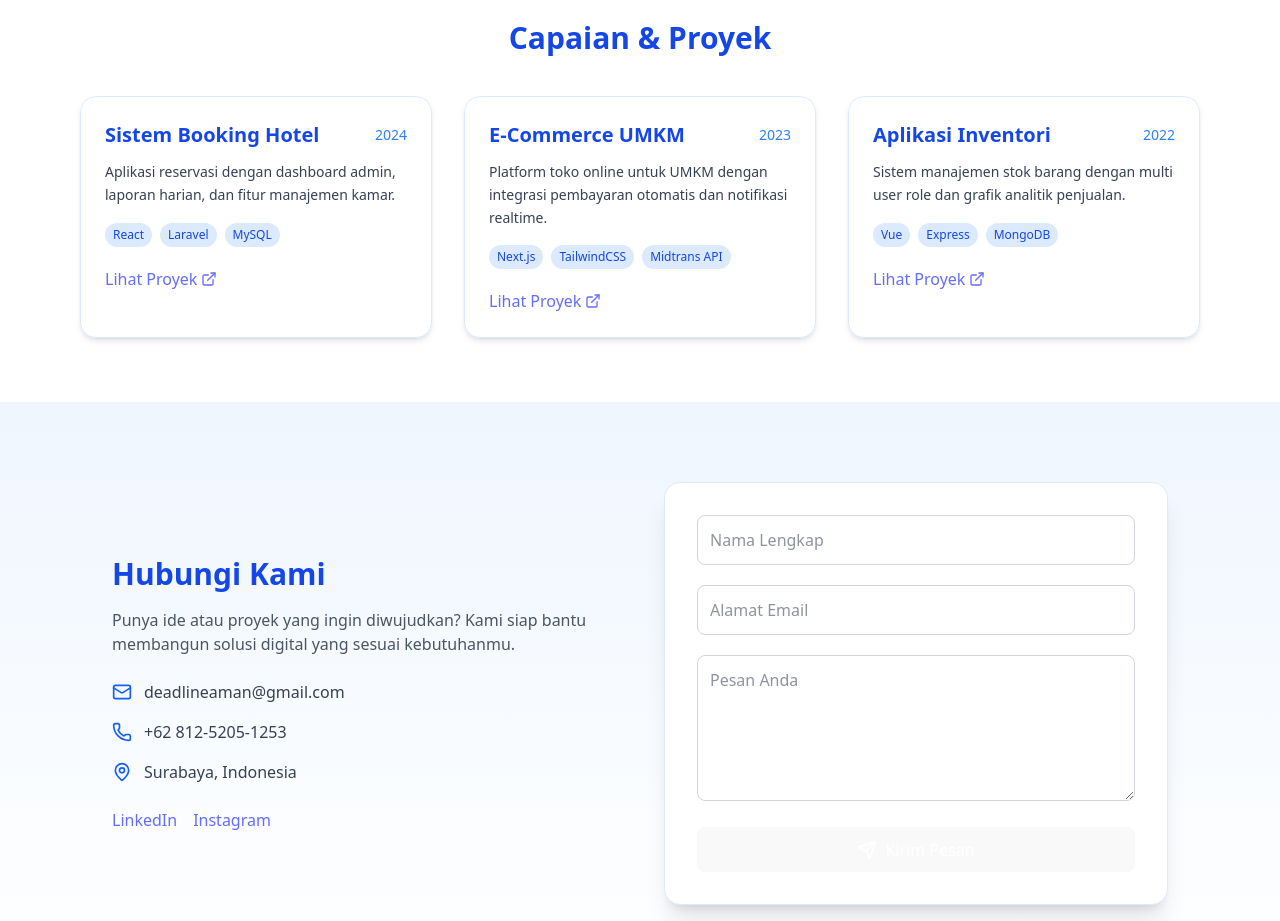
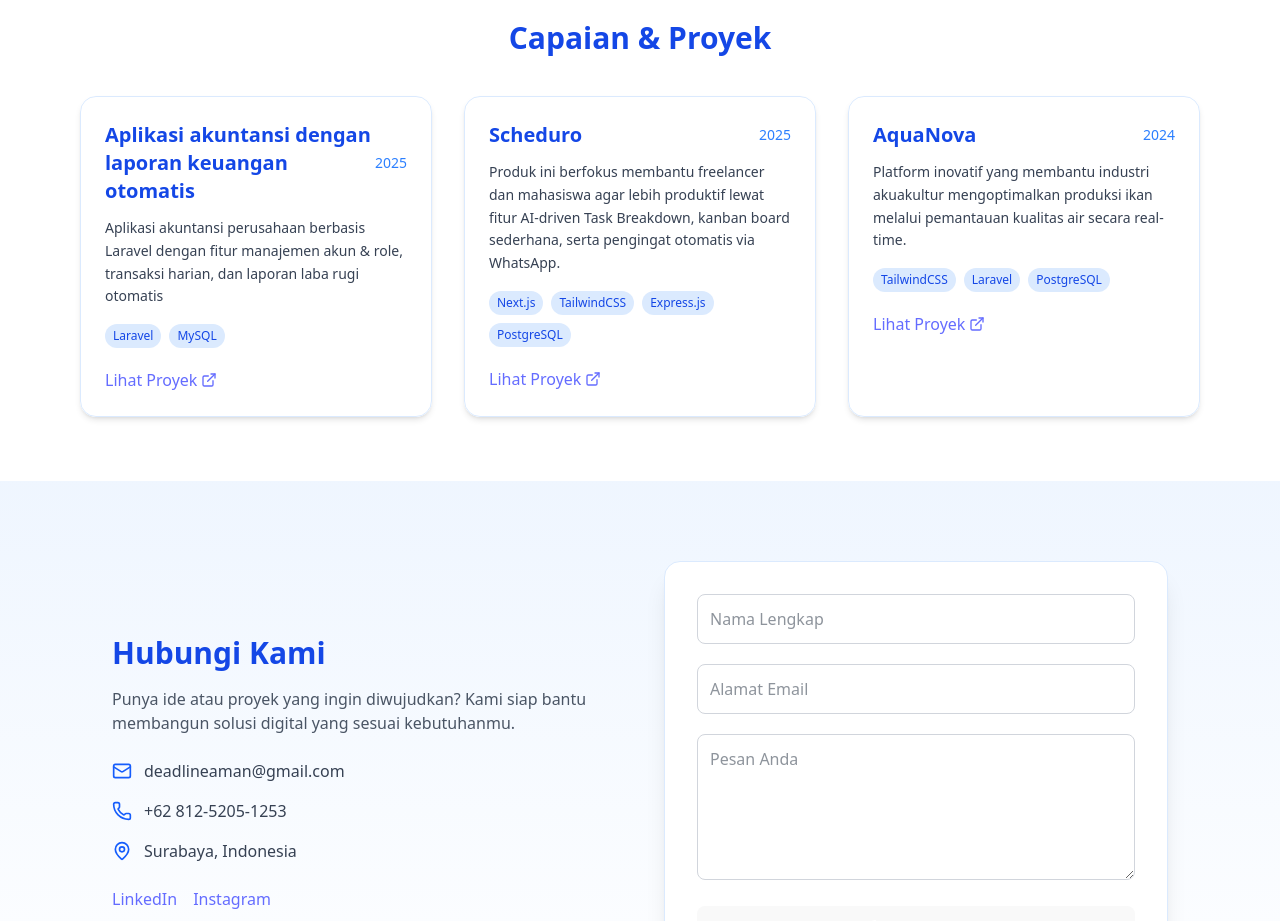
Before and after one commit to 7Cdrs/DeadlineAman, a React (Vite) app: page / in a window 1280 px wide. Shown: the part 1880-2801 px from the top of the page. Built offline with nearby package versions, Linux system fonts and the light colour scheme.

Commit message:
change Project Section

```diff
--- a/src/components/ProjectsSection.jsx
+++ b/src/components/ProjectsSection.jsx
@@ -2,25 +2,25 @@ import { ExternalLink } from "lucide-react";
 
 const projects = [
   {
-    name: "Sistem Booking Hotel",
-    year: "2024",
-    desc: "Aplikasi reservasi dengan dashboard admin, laporan harian, dan fitur manajemen kamar.",
-    tech: ["React", "Laravel", "MySQL"],
-    link: "#"
+    name: "Aplikasi akuntansi dengan laporan keuangan otomatis",
+    year: "2025",
+    desc: "Aplikasi akuntansi perusahaan berbasis Laravel dengan fitur manajemen akun & role, transaksi harian, dan laporan laba rugi otomatis",
+    tech: ["Laravel", "MySQL"],
+    link: "https://jaladewachampion.com/"
   },
   {
-    name: "E-Commerce UMKM",
-    year: "2023",
-    desc: "Platform toko online untuk UMKM dengan integrasi pembayaran otomatis dan notifikasi realtime.",
-    tech: ["Next.js", "TailwindCSS", "Midtrans API"],
-    link: "#"
+    name: "Scheduro",
+    year: "2025",
+    desc: "Produk ini berfokus membantu freelancer dan mahasiswa agar lebih produktif lewat fitur AI-driven Task Breakdown, kanban board sederhana, serta pengingat otomatis via WhatsApp.",
+    tech: ["Next.js", "TailwindCSS", "Express.js", "PostgreSQL"],
+    link: "https://scheduro.com/"
   },
   {
-    name: "Aplikasi Inventori",
-    year: "2022",
-    desc: "Sistem manajemen stok barang dengan multi user role dan grafik analitik penjualan.",
-    tech: ["Vue", "Express", "MongoDB"],
-    link: "#"
+    name: "AquaNova",
+    year: "2024",
+    desc: "Platform inovatif yang membantu industri akuakultur mengoptimalkan produksi ikan melalui pemantauan kualitas air secara real-time.",
+    tech: ["TailwindCSS", "Laravel", "PostgreSQL"],
+    link: "https://aqua-nova.tech/"
   },
 ];
 
```
